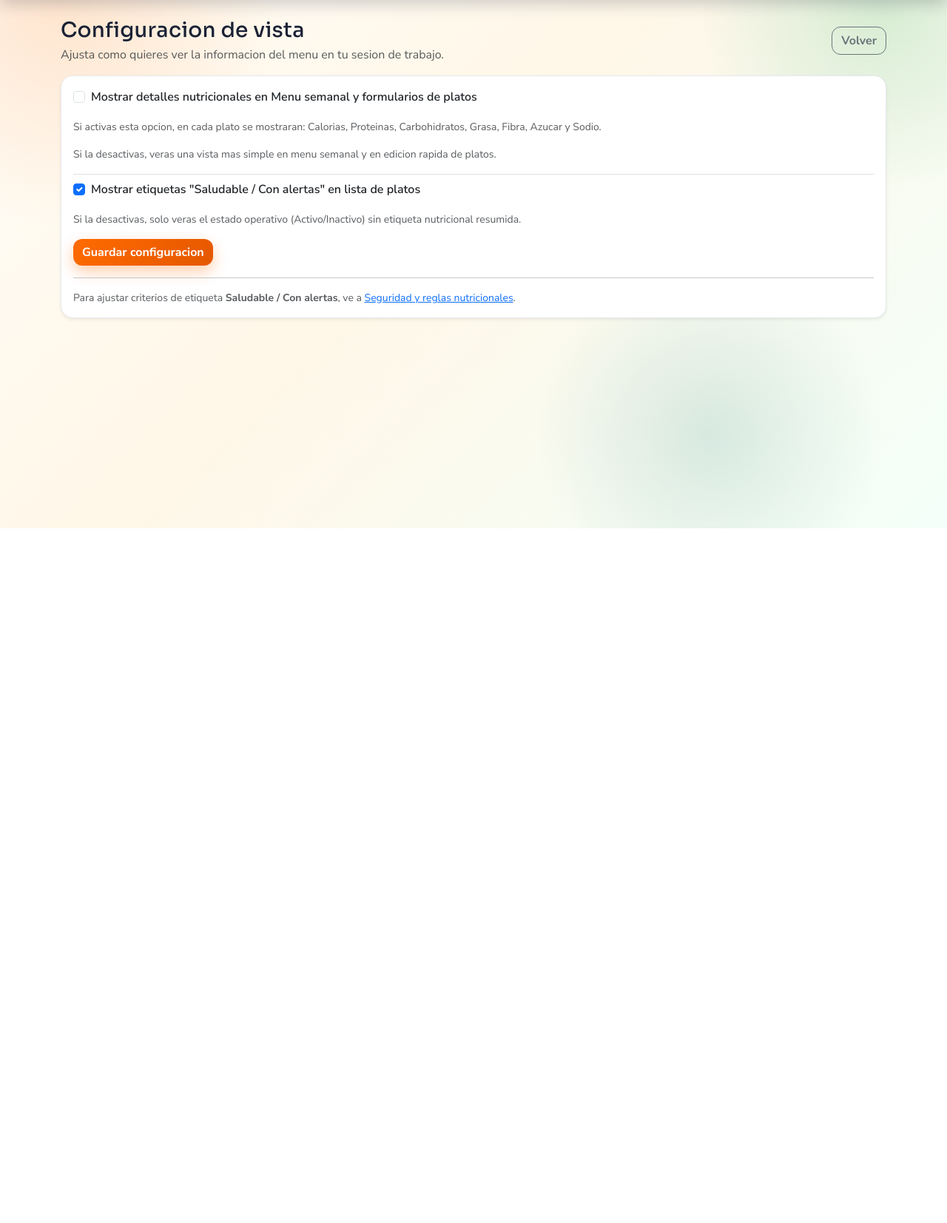
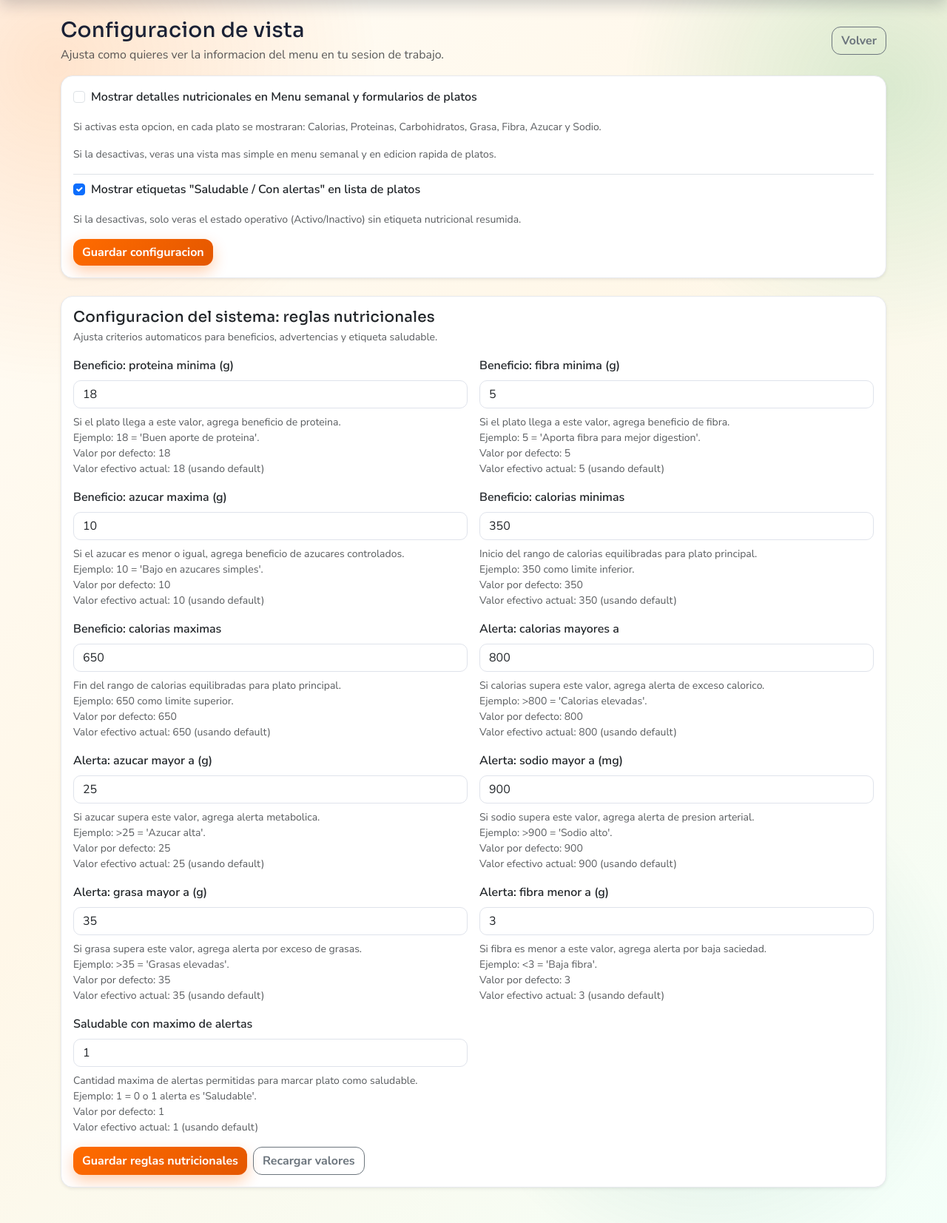
Before and after one commit to franter007/quecocinohoy, a FastAPI app: page /settings in a window 1280 px wide; the page is wider, and only the part inside the window is pictured. Shown: the part 86-1739 px from the top of that part at 74% size. Before the commit the page ends 800 px from the top of that part, so only its background shows below. Run offline with FastAPI, Linux system fonts and the light colour scheme; the visitor is signed in with stand-in values (Sample User, id 1); data comes from the database, SQL or seed files in the repository.

Commit message:
refactor: mover reglas nutricionales a configuracion del sistema

```diff
--- a/app/main.py
+++ b/app/main.py
@@ -1212,18 +1212,31 @@ def api_reports(
 
 
 @app.get("/settings", response_class=HTMLResponse)
-def settings_page(request: Request, saved: str | None = None):
+def settings_page(
+    request: Request,
+    saved: str | None = None,
+    nutrition_saved: str | None = None,
+    db: Session = Depends(get_db),
+):
     _require_permission(request, PERMISSION_HOME)
     current_user = _current_user(request) or {}
+    can_manage_system = has_permission(
+        str(current_user.get("role", "")),
+        PERMISSION_SECURITY,
+        access_matrix=_current_role_matrix(request),
+    )
     return _render(
         request,
         "settings.html",
         {
             "saved": saved == "1",
+            "nutrition_saved": nutrition_saved == "1",
             "show_nutrition_details_setting": bool(current_user.get("show_nutrition_details")),
             "show_nutrition_status_badges_setting": bool(
                 current_user.get("show_nutrition_status_badges", True)
             ),
+            "nutrition_fields": build_nutrition_form_fields(db) if can_manage_system else [],
+            "nutrition_errors": {},
         },
     )
 
@@ -1244,6 +1257,54 @@ def settings_submit(
     save_show_nutrition_details(db, user_id, _parse_bool(show_nutrition_details))
     save_show_nutrition_status_badges(db, user_id, _parse_bool(show_nutrition_status_badges))
     return RedirectResponse(url="/settings?saved=1", status_code=303)
+
+
+@app.post("/settings/nutrition", response_class=HTMLResponse)
+@app.post("/security/nutrition", response_class=HTMLResponse, include_in_schema=False)
+async def settings_nutrition_submit(request: Request, db: Session = Depends(get_db)):
+    _require_permission(request, PERMISSION_SECURITY)
+    form = await request.form()
+    payload = {key: str(value) for key, value in form.items()}
+    cleaned_values, errors = validate_nutrition_form_values(payload)
+
+    current_user = _current_user(request) or {}
+    if errors:
+        return _render(
+            request,
+            "settings.html",
+            {
+                "saved": False,
+                "nutrition_saved": False,
+                "show_nutrition_details_setting": bool(current_user.get("show_nutrition_details")),
+                "show_nutrition_status_badges_setting": bool(
+                    current_user.get("show_nutrition_status_badges", True)
+                ),
+                "nutrition_fields": build_nutrition_form_fields(db, payload),
+                "nutrition_errors": errors,
+            },
+            status_code=400,
+        )
+
+    save_nutrition_rules(db, cleaned_values)
+
+    # Recalcula el estado saludable/con alertas para reflejar reglas nuevas.
+    active_rules = load_nutrition_rules(db)
+    dishes = list(db.scalars(select(Dish)).all())
+    for dish in dishes:
+        is_healthy, _, _ = evaluate_nutrition(
+            calories=dish.calories,
+            protein_g=dish.protein_g,
+            carbs_g=dish.carbs_g,
+            fat_g=dish.fat_g,
+            fiber_g=dish.fiber_g,
+            sugar_g=dish.sugar_g,
+            sodium_mg=dish.sodium_mg,
+            rules=active_rules,
+        )
+        dish.is_healthy = is_healthy
+    db.commit()
+
+    return RedirectResponse(url="/settings?nutrition_saved=1", status_code=303)
 
 
 @app.get("/roles", response_class=HTMLResponse)
@@ -1492,7 +1553,6 @@ def users_edit_submit(
 def security_page(
     request: Request,
     saved: str | None = None,
-    nutrition_saved: str | None = None,
     db: Session = Depends(get_db),
 ):
     _require_permission(request, PERMISSION_SECURITY)
@@ -1502,10 +1562,7 @@ def security_page(
         {
             "security_fields": build_security_form_fields(db),
             "security_errors": {},
-            "nutrition_fields": build_nutrition_form_fields(db),
-            "nutrition_errors": {},
             "saved": saved == "1",
-            "nutrition_saved": nutrition_saved == "1",
         },
     )
 
@@ -1523,10 +1580,7 @@ async def security_submit(request: Request, db: Session = Depends(get_db)):
             {
                 "security_fields": build_security_form_fields(db, payload),
                 "security_errors": errors,
-                "nutrition_fields": build_nutrition_form_fields(db),
-                "nutrition_errors": {},
                 "saved": False,
-                "nutrition_saved": False,
             },
             status_code=400,
         )
@@ -1535,49 +1589,6 @@ async def security_submit(request: Request, db: Session = Depends(get_db)):
     return RedirectResponse(url="/security?saved=1", status_code=303)
 
 
-@app.post("/security/nutrition", response_class=HTMLResponse)
-async def nutrition_rules_submit(request: Request, db: Session = Depends(get_db)):
-    _require_permission(request, PERMISSION_SECURITY)
-    form = await request.form()
-    payload = {key: str(value) for key, value in form.items()}
-    cleaned_values, errors = validate_nutrition_form_values(payload)
-    if errors:
-        return _render(
-            request,
-            "security.html",
-            {
-                "security_fields": build_security_form_fields(db),
-                "security_errors": {},
-                "nutrition_fields": build_nutrition_form_fields(db, payload),
-                "nutrition_errors": errors,
-                "saved": False,
-                "nutrition_saved": False,
-            },
-            status_code=400,
-        )
-
-    save_nutrition_rules(db, cleaned_values)
-
-    # Recalcula el estado saludable/con alertas para reflejar reglas nuevas.
-    active_rules = load_nutrition_rules(db)
-    dishes = list(db.scalars(select(Dish)).all())
-    for dish in dishes:
-        is_healthy, _, _ = evaluate_nutrition(
-            calories=dish.calories,
-            protein_g=dish.protein_g,
-            carbs_g=dish.carbs_g,
-            fat_g=dish.fat_g,
-            fiber_g=dish.fiber_g,
-            sugar_g=dish.sugar_g,
-            sodium_mg=dish.sodium_mg,
-            rules=active_rules,
-        )
-        dish.is_healthy = is_healthy
-    db.commit()
-
-    return RedirectResponse(url="/security?nutrition_saved=1", status_code=303)
-
-
 @app.get("/favicon.ico", include_in_schema=False)
 def favicon():
     return FileResponse(BASE_DIR / "static" / "favicon.ico", media_type="image/x-icon")
--- a/app/templates/settings.html
+++ b/app/templates/settings.html
@@ -10,6 +10,11 @@
 
 {% if saved %}
 <div class="alert alert-success">Preferencias guardadas correctamente.</div>
+{% endif %}
+{% if nutrition_saved %}
+<div class="alert alert-success">
+  Reglas nutricionales guardadas. Se recalculo el estado saludable/con alertas en todos los platos.
+</div>
 {% endif %}
 
 <section class="card shadow-sm">
@@ -55,14 +60,54 @@
         <button class="btn btn-primary" type="submit">Guardar configuracion</button>
       </div>
     </form>
-    {% if can_manage_security %}
-    <hr>
-    <div class="small text-muted">
-      Para ajustar criterios de etiqueta
-      <strong>Saludable / Con alertas</strong>,
-      ve a <a href="/security">Seguridad y reglas nutricionales</a>.
-    </div>
-    {% endif %}
   </div>
 </section>
+
+{% if can_manage_security %}
+<section class="card shadow-sm mt-4">
+  <div class="card-body">
+    <h2 class="h5 mb-1">Configuracion del sistema: reglas nutricionales</h2>
+    <p class="text-muted small mb-3">
+      Ajusta criterios automaticos para beneficios, advertencias y etiqueta saludable.
+    </p>
+    <form method="post" action="/settings/nutrition" class="row g-3">
+      {% for field in nutrition_fields %}
+      <div class="col-lg-6">
+        <label class="form-label fw-semibold" for="nutrition-{{ field.key }}">{{ field.label }}</label>
+        <input
+          class="form-control"
+          id="nutrition-{{ field.key }}"
+          type="number"
+          name="{{ field.key }}"
+          value="{{ field.value }}"
+          min="{{ field.min_value }}"
+          max="{{ field.max_value }}"
+          step="1"
+          required
+        >
+        {% if nutrition_errors.get(field.key) %}
+        <div class="text-danger small mt-1">{{ nutrition_errors.get(field.key) }}</div>
+        {% endif %}
+        <div class="form-text mt-2">{{ field.description }}</div>
+        <small class="d-block text-muted">Ejemplo: {{ field.example }}</small>
+        <small class="d-block text-muted">Valor por defecto: {{ field.default_value }}</small>
+        <small class="d-block text-muted">
+          Valor efectivo actual: {{ field.effective_value }}
+          {% if field.is_overridden %}
+          (con override guardado)
+          {% else %}
+          (usando default)
+          {% endif %}
+        </small>
+      </div>
+      {% endfor %}
+
+      <div class="col-12 d-flex gap-2">
+        <button class="btn btn-primary" type="submit">Guardar reglas nutricionales</button>
+        <a class="btn btn-outline-secondary" href="/settings">Recargar valores</a>
+      </div>
+    </form>
+  </div>
+</section>
+{% endif %}
 {% endblock %}
```
Also changed, not shown: app/templates/security.html (+0 -52 lines).
